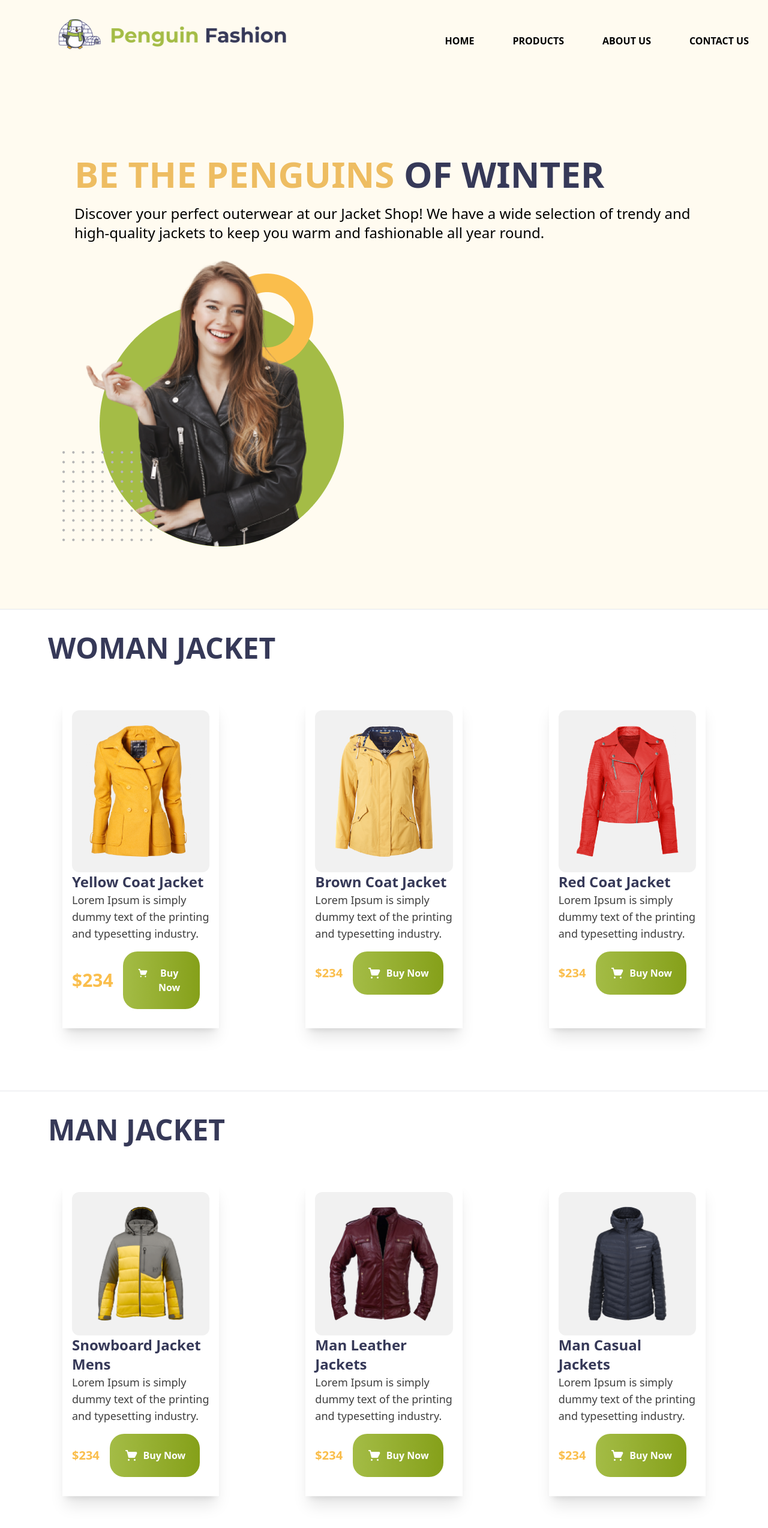
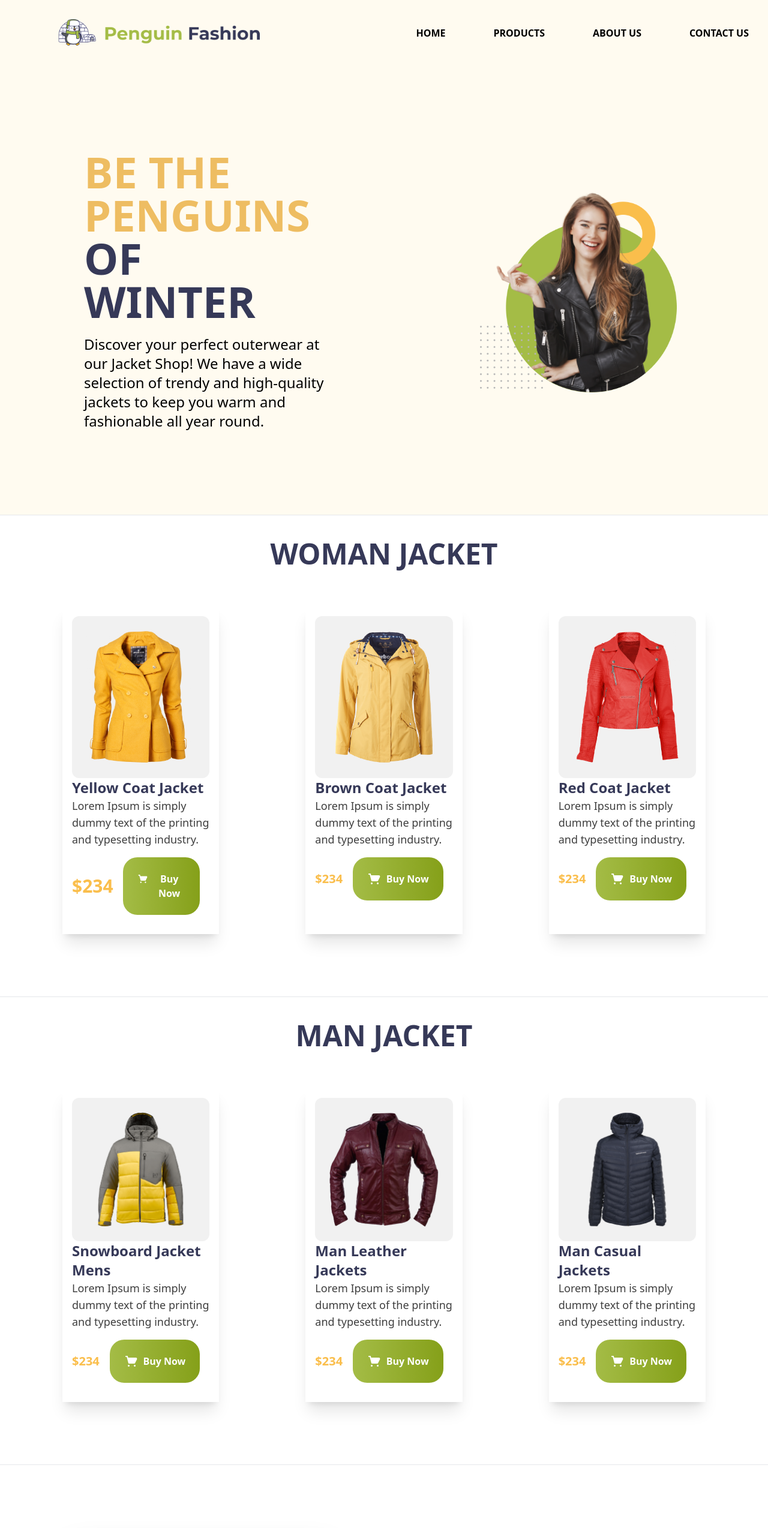
Before and after one commit to Towhid02/penguin, a plain HTML site: page index.html in a window 1280 px wide. Shown: the top 2547 px of the page at 60% size. Drawn offline with nearby package versions, Linux system fonts and the light colour scheme.

```diff
--- a/index.html
+++ b/index.html
@@ -17,11 +17,11 @@
 <body>
 <header class="bg-[#FFFBF0] w-full"  >
         <nav class="p-5 md:p-8 pt-10">
-            <div class=" flex flex-col md:flex-row md:items-center justify-center md:justify-center gap-0 md:gap-40">
-                <div class="flex-1 mx-16 ">
-                <img class="w-60 md:w-96 pb-5" src="icons/logo.png" alt="">
+        <div class=" flex flex-col md:flex-row md:items-center justify-center md:justify-center gap-0 md:gap-20">
+            <div class="flex-1 mx-16">
+                <img class="w-60 md:w-3/4 " src="icons/logo.png" alt="">
             </div>
-                <div class="flex  text-center justify-center md:text-justify gap-4 md:gap-16 list-none font-medium md:font-semibold">
+                <div class="flex  text-center justify-center md:text-justify gap-4 md:gap-20 list-none font-medium md:font-semibold">
                     <li>HOME</li>
                     <li>PRODUCTS</li>
                     <li>ABOUT US</li>
@@ -29,24 +29,25 @@
                 </div>
             </div>
         </nav>
-        <div class= "flex flex-col md:flex-row  md:flex justify-center items-center text-center gap-8 md:gap-60 p-16 w-screen ">
-        <div class=" md:flex-1 p-3 md:p-6 md:m-4 justify-center items-center text-center md:text-left">
-            <h1 class=" text-3xl md:text-6xl font-bold text-[#eebd62] m-auto md:m-5">BE THE PENGUINS <span class="text-[#363958]"> OF WINTER</span></h1>
+        <div class= "flex flex-col md:flex-row justify-center items-center text-center gap-8 md:gap-40 p-10 w-full ">
+        <div class="md:flex-1 p-3 md:p-10 md:m-10 justify-center items-center text-center md:text-left">
+            <h1 class=" text-3xl md:text-7xl font-bold text-[#eebd62] m-auto md:m-5">BE THE PENGUINS <span class="text-[#363958]"> OF WINTER</span></h1>
             <P class="font-normal text-2xl m-2 md:m-5">Discover your perfect outerwear at our Jacket Shop! We have a wide selection of trendy and high-quality jackets to keep you warm and fashionable all year round.</P>
             <!-- <button class=" flex text-center p-6 rounded-full bg-gradient-to-r from-[#A4BC46] to-[#85A019] text-white font-bold gap-2 m-2 md:m-5 md:gap-5" ><svg xmlns="http://www.w3.org/2000/svg" width="25" height="25" viewBox="0 0 24 24" fill="none">
                     <path d="M21.08 6.99998C20.9072 6.7006 20.6598 6.45111 20.3618 6.27585C20.0639 6.10059 19.7256 6.00554 19.38 5.99998H6.58L6 3.73998C5.9414 3.52181 5.81066 3.32992 5.62908 3.19555C5.44749 3.06118 5.22576 2.99224 5 2.99998H3C2.73478 2.99998 2.48043 3.10533 2.29289 3.29287C2.10536 3.48041 2 3.73476 2 3.99998C2 4.26519 2.10536 4.51955 2.29289 4.70708C2.48043 4.89462 2.73478 4.99998 3 4.99998H4.24L7 15.26C7.0586 15.4781 7.18934 15.67 7.37092 15.8044C7.55251 15.9388 7.77424 16.0077 8 16H17C17.1847 15.9994 17.3656 15.9477 17.5227 15.8507C17.6798 15.7536 17.8069 15.6149 17.89 15.45L21.17 8.88998C21.3122 8.59199 21.3783 8.26345 21.3626 7.93366C21.3469 7.60387 21.2498 7.2831 21.08 6.99998Z" fill="white"/>
                     <path d="M7.5 21C8.32843 21 9 20.3284 9 19.5C9 18.6716 8.32843 18 7.5 18C6.67157 18 6 18.6716 6 19.5C6 20.3284 6.67157 21 7.5 21Z" fill="white"/>
                     <path d="M17.5 21C18.3284 21 19 20.3284 19 19.5C19 18.6716 18.3284 18 17.5 18C16.6716 18 16 18.6716 16 19.5C16 20.3284 16.6716 21 17.5 21Z" fill="white"/>
-                  </svg>Buy Now</button></div> -->
+                  </svg>Buy Now</button> -->
+                </div>
         <div class="flex-1 text-center ">
-              <img class="" src="images/model.png" alt=""></div>
+              <img class="w-3/4" src="images/model.png" alt=""></div>
         </div>
 </header>
    <hr>
 <main>
     <!-- WOMEN -->
     <section class="m-3 md:m-5 p-3 md:p-5 h-3/5">
-        <h1 class="text-5xl text-[#363958] font-bold px-10 text-center md:text-left">WOMAN JACKET</h1>
+        <h1 class="text-5xl text-[#363958] font-bold px-10 text-center md:text-center">WOMAN JACKET</h1>
         <div class="grid md:grid-cols-3 gap-10 md:gap-24 p-5 m-5">
             <div class="p-4 m-3 md:m-6 shadow-xl">
                 <img class="bg-[#F1F1F1] rounded-xl p-6" src="images/jacket-1.png" alt="">
@@ -95,7 +96,7 @@
     <hr>
     <!-- men -->
     <section class="m-3 md:m-5 p-3 md:p-5 h-3/5">
-        <h1 class="text-5xl text-[#363958] font-bold px-10 text-center md:text-left" >MAN JACKET</h1>
+        <h1 class="text-5xl text-[#363958] font-bold px-10 text-center md:text-center" >MAN JACKET</h1>
         <div class="grid md:grid-cols-3 gap-10 md:gap-24 p-5 m-5">
             <div class="p-4 m-6 shadow-xl">
                 <img class="bg-[#F1F1F1] rounded-xl p-6" src="images/jacket-4.png" alt="">
@@ -141,10 +142,10 @@
             </div>
         </div>
     </section>
-</main>
+    <hr>
 <section>
-<div class=" flex flex-col md:flex-row justify-center md:justify-around items-center text-center gap-20 md:gap-40">
-    <div class="m-auto md:m-10 p-5 md:p-10 w-full md:w-1/2">
+<div class=" flex flex-col md:flex-row justify-center md:justify-around items-center text-center gap-10">
+    <div class="m-auto md:m-10 p-6 md:p-12 w-full md:flex-1">
         <div class="flex items-center text-center bg-[#c5e8d1] shadow-2xl m-5 p-5 gap-5 rounded-3xl">
             <img class="w-20" src="icons/house.png" alt="">
             <div class="text-left">
@@ -167,10 +168,11 @@
                     literally what we pay them for.</p> </div>
         </div>
         </div>
-    <div class="w-full text-center md:w-1/2">
-        <img class=" w-full p-5 md:w-3/4" src="images/shopping.png" alt="">
+    <div class="w-full text-center md:flex-1 p-10">
+        <img class=" w-full p-5 md:w-full" src="images/shopping.png" alt="">
     </div>
 </div>
 </section>
+</main>
 </body>
 </html>
```
